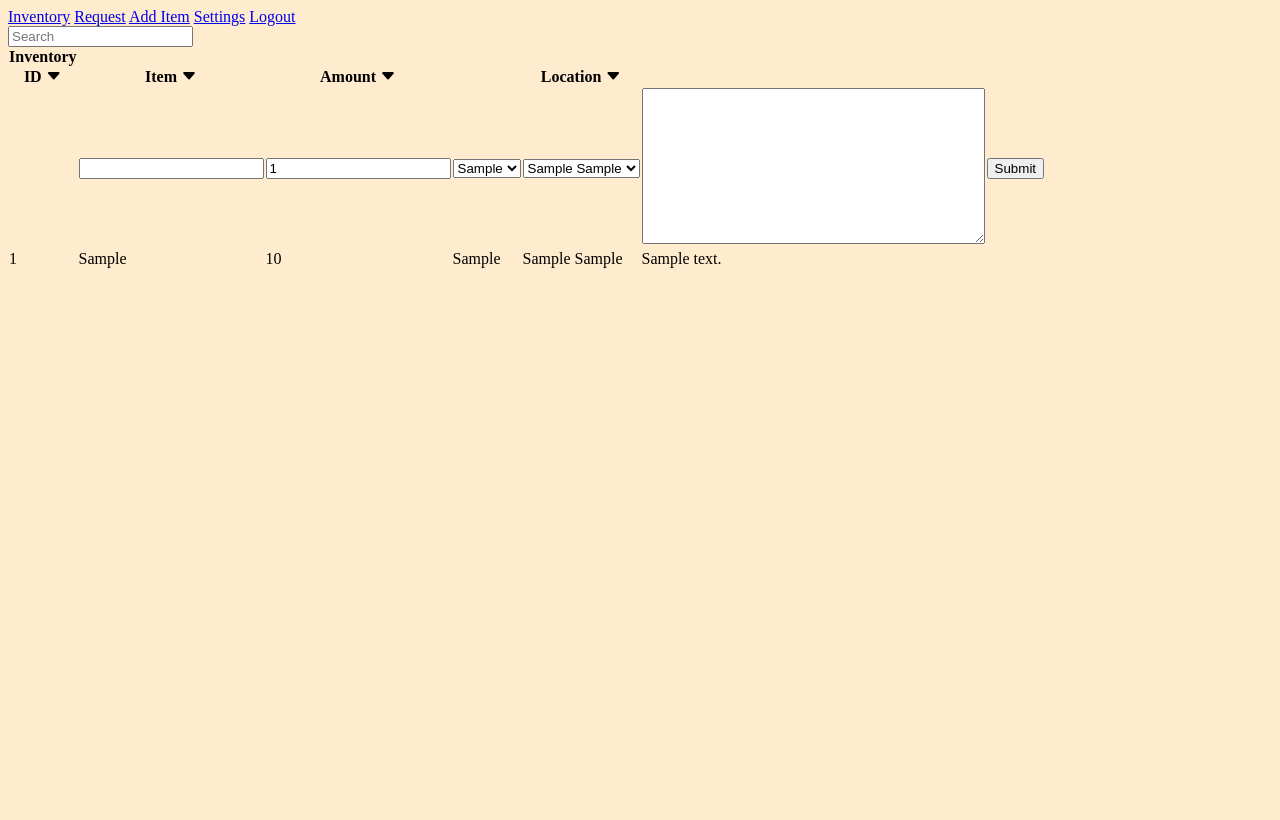
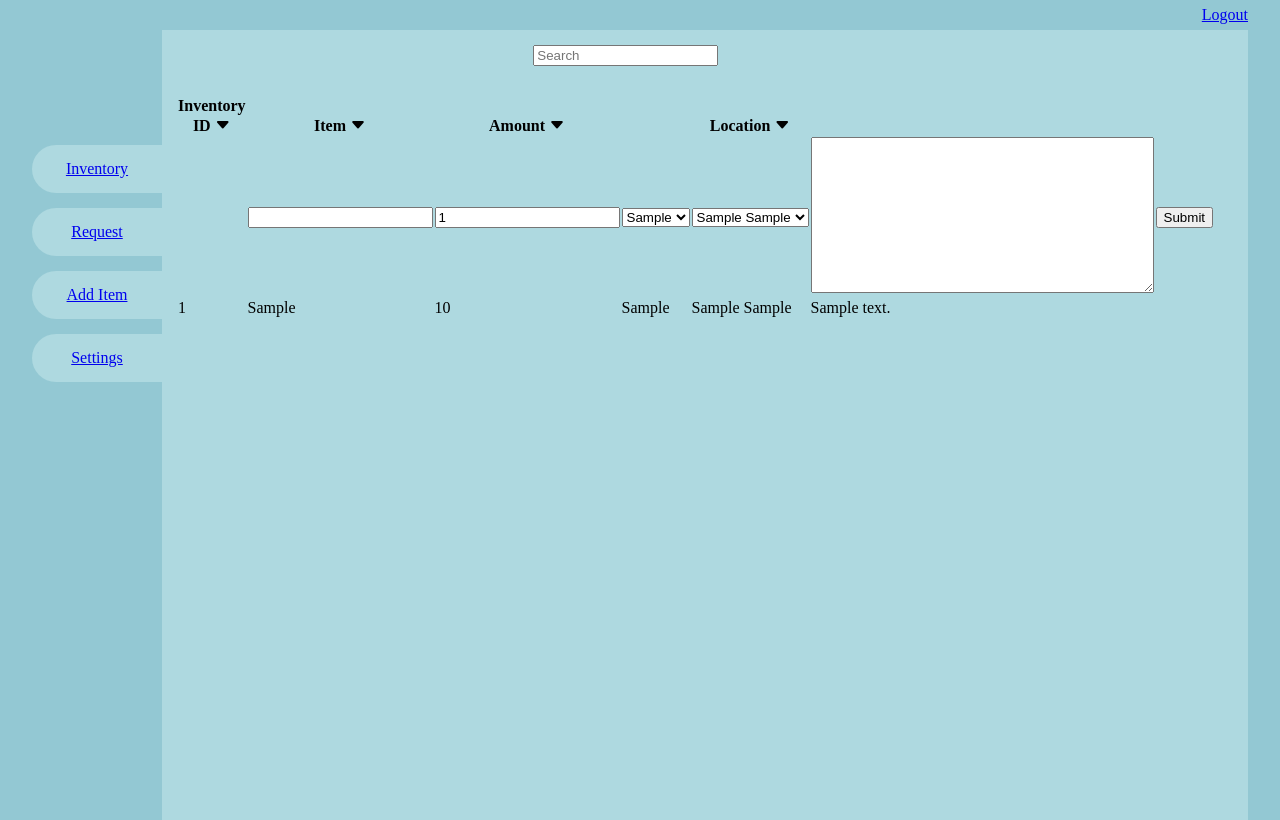
Before and after one commit to hello-pmwilson/cell_bio_inventory, a Django app: page / in a window 1280 px wide. Before the commit the page ends 268 px from the top, so only its background shows below. Run offline with Django 4.2, Linux system fonts and the light colour scheme; a user stored in the database is signed in; tables that the repository leaves empty hold one stand-in row (values such as "Sample post").

Commit message:
add style

```diff
--- a/inventory/static/inventory/css/style.css
+++ b/inventory/static/inventory/css/style.css
@@ -1,6 +1,65 @@
 body {
-    background-color: blanchedalmond;
-}
+    background-color: #93c8d3;
+    box-sizing: border-box;
+    margin: 0;
+    padding: 0;
+  }
+
+  #wrapper {
+    width: 95vw;
+    height: 95vh;
+    margin: auto;
+  }
+
+  #header {
+    background-color: #93c8d3;
+    width: 100%;
+    height: 30px;
+    display: flex;
+    justify-content: right;
+    align-items: center;
+  }
+
+  #content {
+    display: flex;
+    width: 100%;
+    height: 100%;
+  }
+
+  #navigation {
+    display: flex;
+    flex-direction: column;
+    align-items: end;
+    padding-top: 100px;
+  }
+
+  #data {
+    background-color: #aed9e0;
+    height: 100%;
+    min-width: 80%;
+    overflow-y: auto;
+    overflow-x: hidden;
+    flex-grow: 1;
+    padding: 15px;
+  }
+
+  #data-header {
+    width: 85%;
+    /* position: fixed; */
+    display: flex;
+    justify-content: center;
+  }
+
+  .tab {
+    background-color: #aed9e0;
+    width: 100px;
+    padding: 15px;
+    text-align: center;
+    margin-top: 15px;
+    border-top-left-radius: 50px;
+    border-bottom-left-radius: 50px;
+  }
+
 
 .delete {
     visibility: hidden;
@@ -9,4 +68,5 @@ body {
 
 table {
     border-spacing: 0px;
+    padding-top: 30px;
 }
--- a/inventory/static/inventory/js/script.js
+++ b/inventory/static/inventory/js/script.js
@@ -124,7 +124,7 @@ function setDeleteButtons() {
             if (url.includes('add_item')) {
                 var userConfirm = confirm('Wait! Deleting an item from this database will delete all records with this item across all databases.\nDo you still want to delete?');
                 if (!userConfirm) {
-                    return; //if user hit cancels, exit the function and do not delete
+                    return; //if user hits cancel, exit the function and do not delete
                 }
             }
 
--- /dev/null
+++ b/inventory/static/inventory/js/skeleton.js
@@ -0,0 +1 @@
+console.log("hello")
--- a/inventory/templates/inventory/index.html
+++ b/inventory/templates/inventory/index.html
@@ -13,22 +13,22 @@
 <body>
 <div id="wrapper">
     <div id="header">
-        <div id="tabs">
-            <a href="{% url 'index' %}?selected=inventory" id="inventory">Inventory</a>
-            <a href="{% url 'index' %}?selected=requests" id="requests">Request</a>
-            <a href="{% url 'index' %}?selected=add_item" id="addItem">Add Item</a>
-            <a href="{% url 'index' %}?selected=settings" id="settings">Settings</a>
         <a href="{% url 'logout' %}" id="logout">Logout</a>
     </div>
+    <div id="content">
+    <div id="navigation">
+        <a class="tab" href="{% url 'index' %}?selected=inventory" id="inventory">Inventory</a>
+        <a class="tab" href="{% url 'index' %}?selected=requests" id="requests">Request</a>
+        <a class="tab" href="{% url 'index' %}?selected=add_item" id="addItem">Add Item</a>
+        <a class="tab" href="{% url 'index' %}?selected=settings" id="settings">Settings</a>
+    </div>
+    <div id="data">
+        <div id="data-header">
+            <input type="text" id="search" placeholder="Search">
         </div>
 
-    <div id="content">
-        <input type="text" id="search" placeholder="Search">
         {% include defaultURL %}
     </div>
-
 </div>
-
-
 </body>
 </html>
--- a/inventory/templates/inventory/inventory.html
+++ b/inventory/templates/inventory/inventory.html
@@ -1,6 +1,7 @@
 <div id="content">
     <form method="post" id="form"> {% csrf_token %}
     <table>
+        <div class="sticky">
         <thead>
             <th>Inventory</th>
             <tr>
@@ -27,6 +28,7 @@
                 <td>{{ form.notes }}</td>
                 <td><input type="submit" value="Submit"></td>
             </tr>
+        </div>
             {% for item in data %}
                 <tr  id="{{item.id }}">
                     <td>{{ item.id }}</td>
--- a/inventory/urls.py
+++ b/inventory/urls.py
@@ -5,4 +5,5 @@ from . import views
 urlpatterns = [
     path("", views.index, name="index"),
     path("accounts/", include("django.contrib.auth.urls")),
+    path("skeleton/", views.skeleton, name="skeleton")
 ]
--- a/inventory/views.py
+++ b/inventory/views.py
@@ -89,3 +89,6 @@ def index(request):
     }
 
     return render(request, 'inventory/index.html', context)
+
+def skeleton(request):
+    return render(request, 'inventory/skeleton.html')
```
Also changed, not shown: inventory/static/inventory/css/skeleton.css (added, +65 -0 lines), inventory/templates/inventory/skeleton.html (added, +35 -0 lines). Lines whose indentation alone changed are shown as unchanged.
